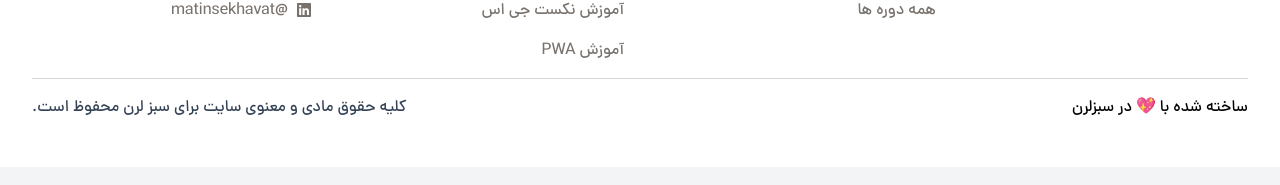
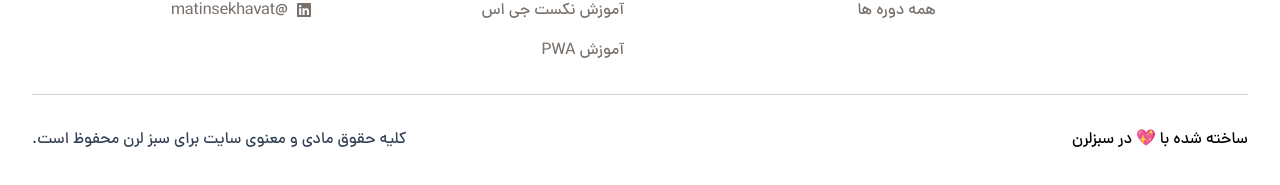
Before and after one commit to matinsekhavat/sabzlearn-clone, a React (Vite) app: page / in a window 1280 px wide. Shown: the part 3495-3680 px from the top of the page. Built offline with nearby package versions, Linux system fonts and the light colour scheme.

Commit message:
make space in footer more user friendly

```diff
--- a/src/ui/Footer.tsx
+++ b/src/ui/Footer.tsx
@@ -42,7 +42,7 @@ function Footer() {
           />
         </div>
         {/* footer downside */}
-        <div className="border-t border-stone-300 py-4 flex flex-col gap-y-6 sm:flex-row sm:justify-between">
+        <div className="border-t border-stone-300 py-8 my-4 flex flex-col gap-y-6 sm:flex-row sm:justify-between">
           <p>ساخته شده با 💖 در سبزلرن</p>
           <p className="text-slate-700">
             کلیه حقوق مادی و معنوی سایت برای سبز لرن محفوظ است.
```
